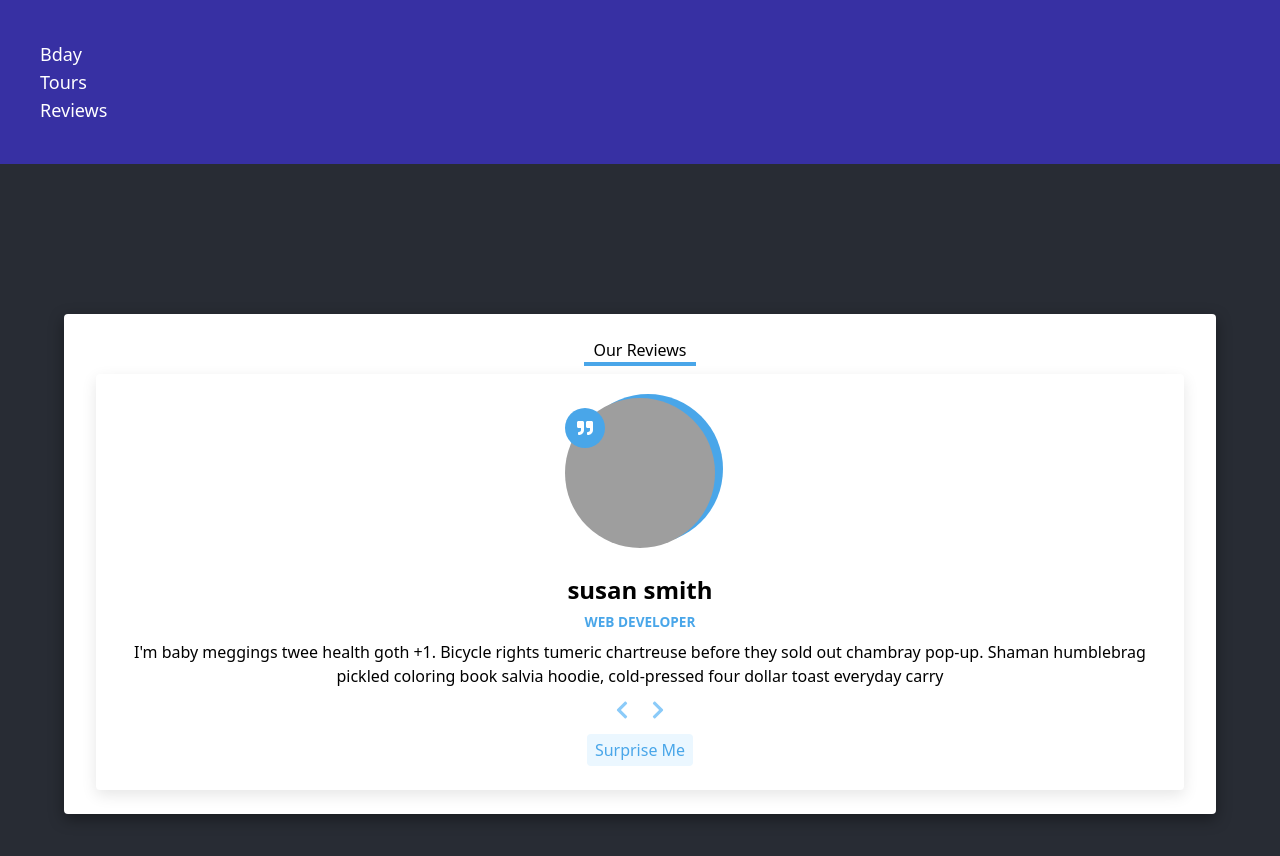
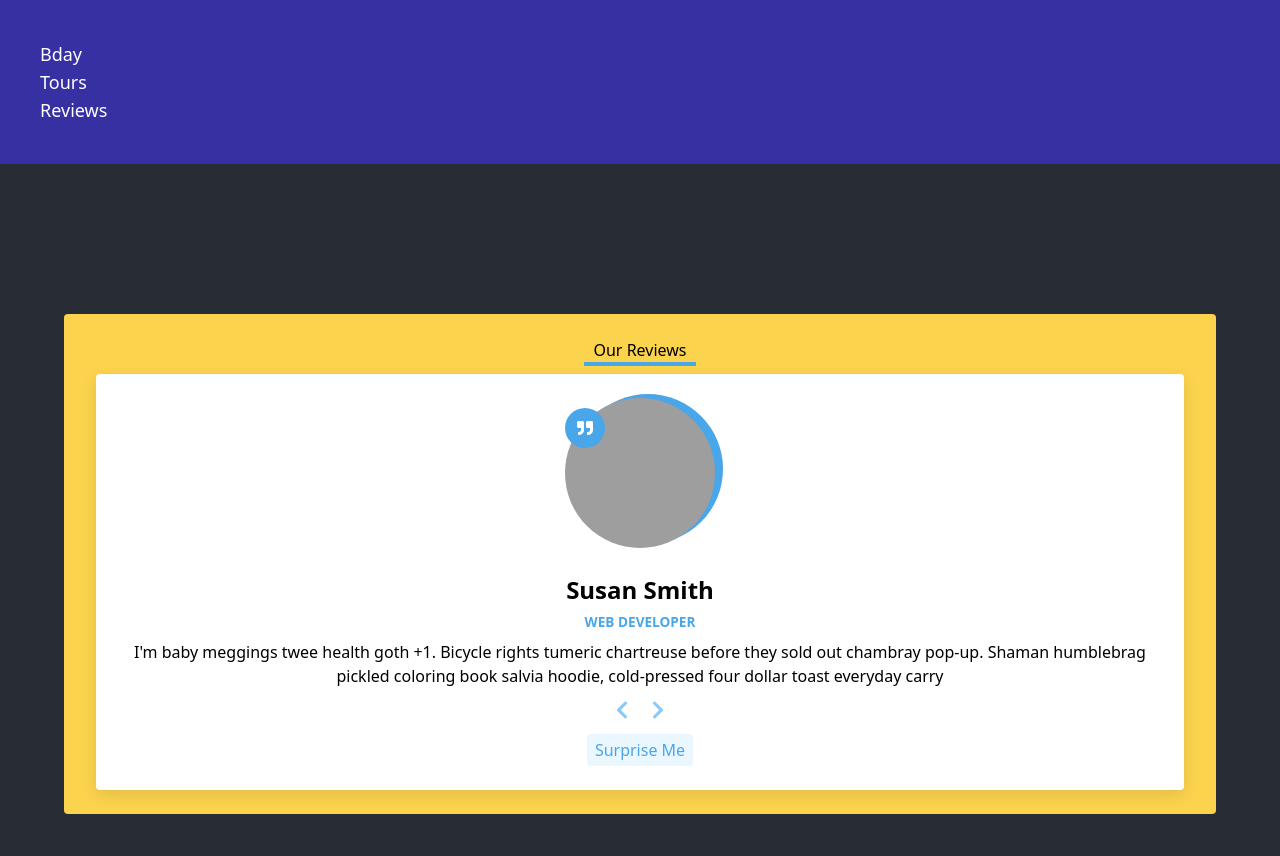
Before and after one commit to Utkarsh-Patel-13/ReactStarter, a React (Create React App) app: page / in a window 1280 px wide. Both pictures are taken after a click on the element "Reviews". Shown: the top 856 px of the page. Built offline with nearby package versions, Linux system fonts and the light colour scheme; grey boxes are pictures that could not be loaded.

Commit message:
Minor Changes

```diff
--- a/src/components/reviews/reviews.css
+++ b/src/components/reviews/reviews.css
@@ -53,6 +53,7 @@
     margin-bottom: 0.25rem;
     font-weight: bolder;
     font-size: 1.5rem;
+    text-transform: capitalize;
 }
 .job {
     margin-bottom: 0.5rem;
--- a/src/components/reviews/reviews.jsx
+++ b/src/components/reviews/reviews.jsx
@@ -9,7 +9,7 @@ class Reviews extends Component {
     render() {
         return (
             <main>
-                <section className="bg-white section text-black">
+                <section className="bg-yellow-300 section text-black">
                     <div className="title">
                         <h2>Our Reviews</h2>
                         <div className="underlinediv"></div>
--- a/src/index.css
+++ b/src/index.css
@@ -70,7 +70,6 @@ main {
     max-width: 1170px;
     border-radius: 0.25rem;
     padding: 1.5rem 2rem;
-    box-shadow: 0 5px 15px rgba(0, 0, 0, 0.4);
 }
 @media screen and (min-width: 992px) {
     .section {
```
Also changed, not shown: 1 other file (tests, documents, lock files or other folders).
